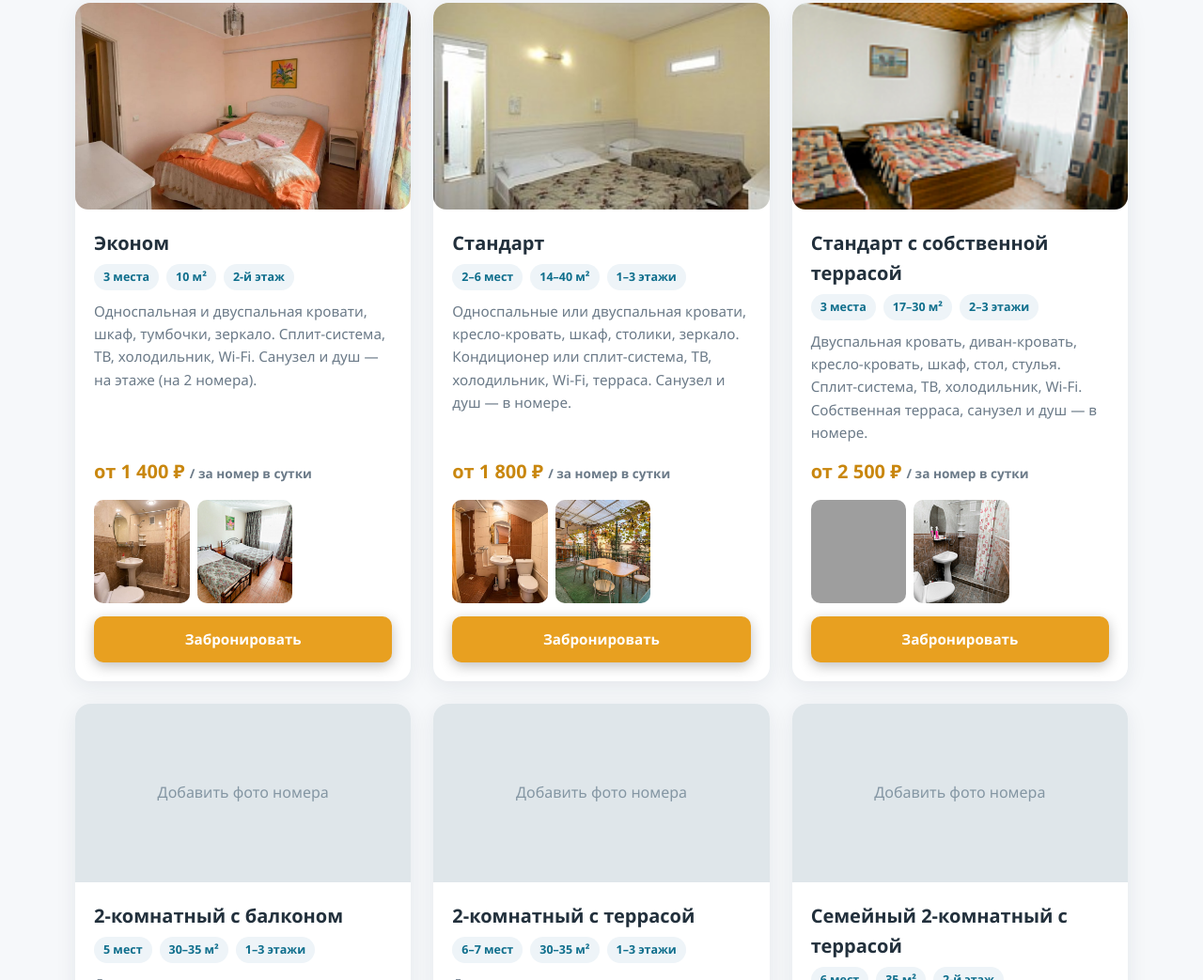
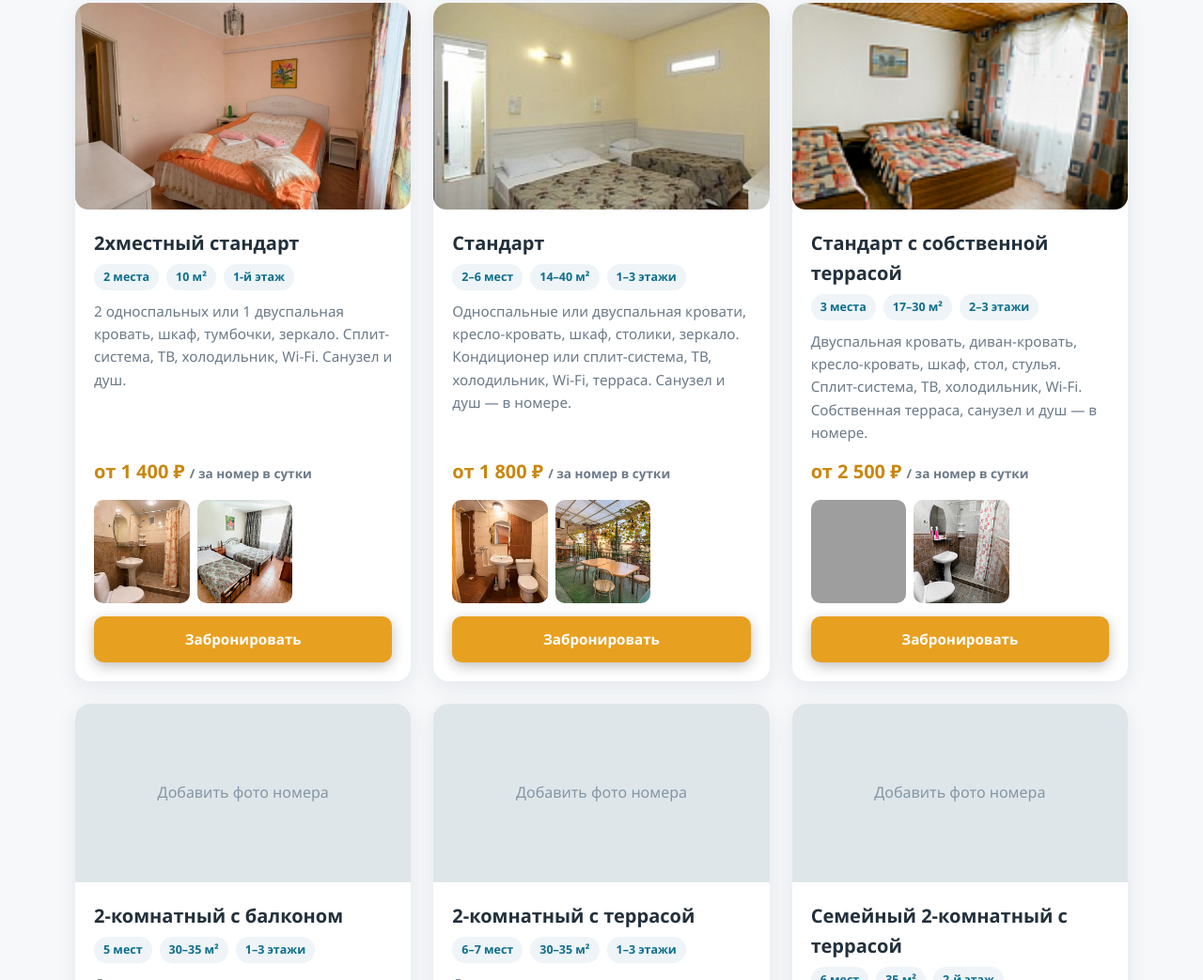
Before and after one commit to anapa-otdyh/anapa-otdyh.github.io, a plain HTML site: page index.html in a window 1280 px wide. Shown: the part 1715-2758 px from the top of the page at 94% size. Drawn offline with Linux system fonts and the light colour scheme; grey boxes are pictures that could not be loaded.

Commit message:
Update index.html

```diff
--- a/index.html
+++ b/index.html
@@ -169,11 +169,11 @@ tr.cat td{background:#f9fbfc;font-weight:800;color:var(--sea);text-align:left}
     <div class="rooms-grid">
 
       <article class="room">
-        <img src="экон3.jpg" alt="эконом" style="width:100%; height:220px; object-fit:cover; border-radius:14px; display:block;">
+        <img src="экон3.jpg" alt="двухместный стандарт" style="width:100%; height:220px; object-fit:cover; border-radius:14px; display:block;">
         <div class="room-body">
-          <h3>Эконом</h3>
-          <div class="tags"><span class="tag">3 места</span><span class="tag">10 м²</span><span class="tag">2-й этаж</span></div>
-          <p class="desc">Односпальная и двуспальная кровати, шкаф, тумбочки, зеркало. Сплит-система, ТВ, холодильник, Wi-Fi. Санузел и душ — на этаже (на 2 номера).</p>
+          <h3>2хместный стандарт</h3>
+          <div class="tags"><span class="tag">2 места</span><span class="tag">10 м²</span><span class="tag">1-й этаж</span></div>
+          <p class="desc">2 односпальных или 1 двуспальная кровать, шкаф, тумбочки, зеркало. Сплит-система, ТВ, холодильник, Wi-Fi. Санузел и душ.</p>
           <div class="price-line">от 1 400 ₽ <small>/ за номер в сутки</small></div>
           <div class="slots">
     <img src="экон2.jpg" alt="эконом — фото 2" style="width:32%; height:110px; object-fit:cover; border-radius:10px;">
```
